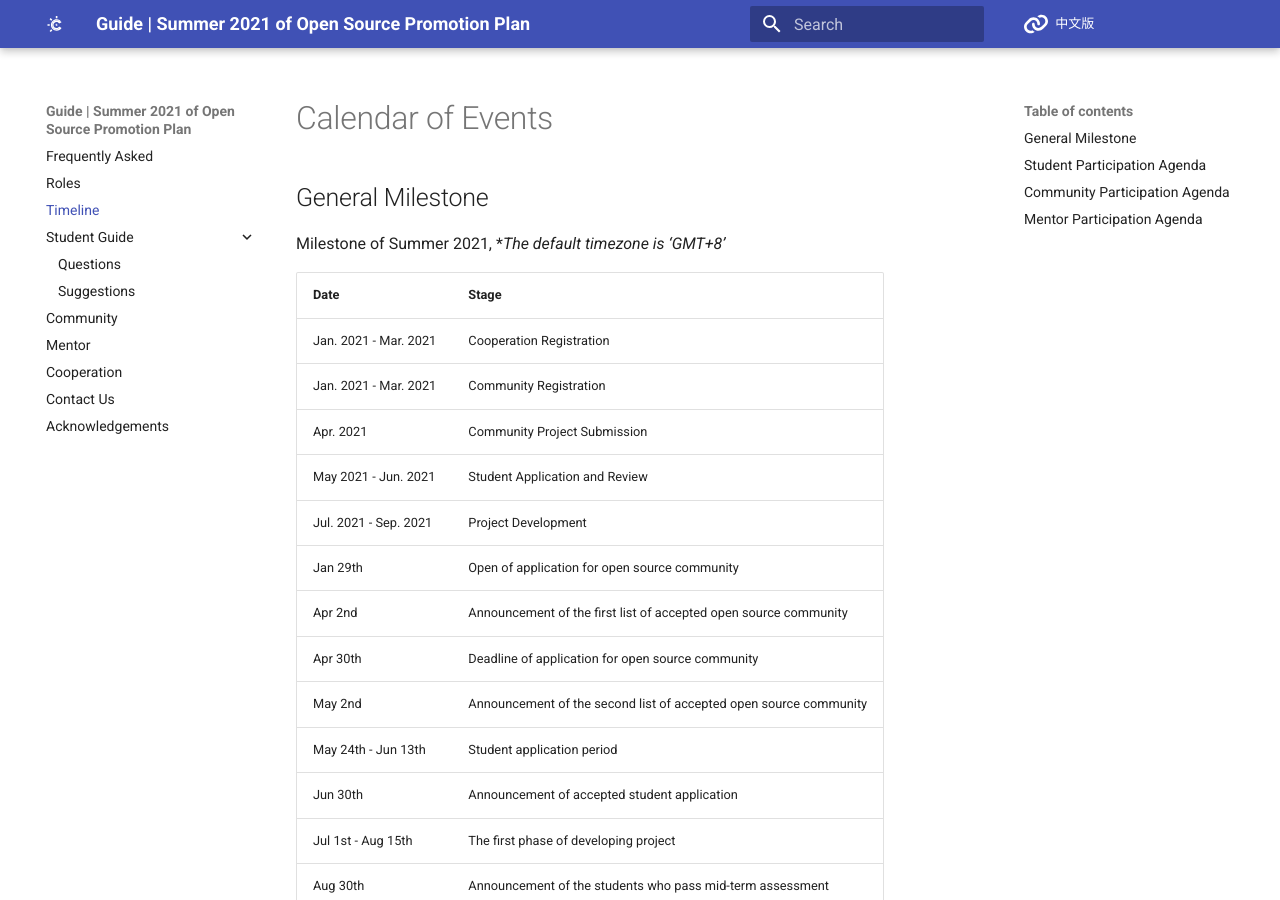
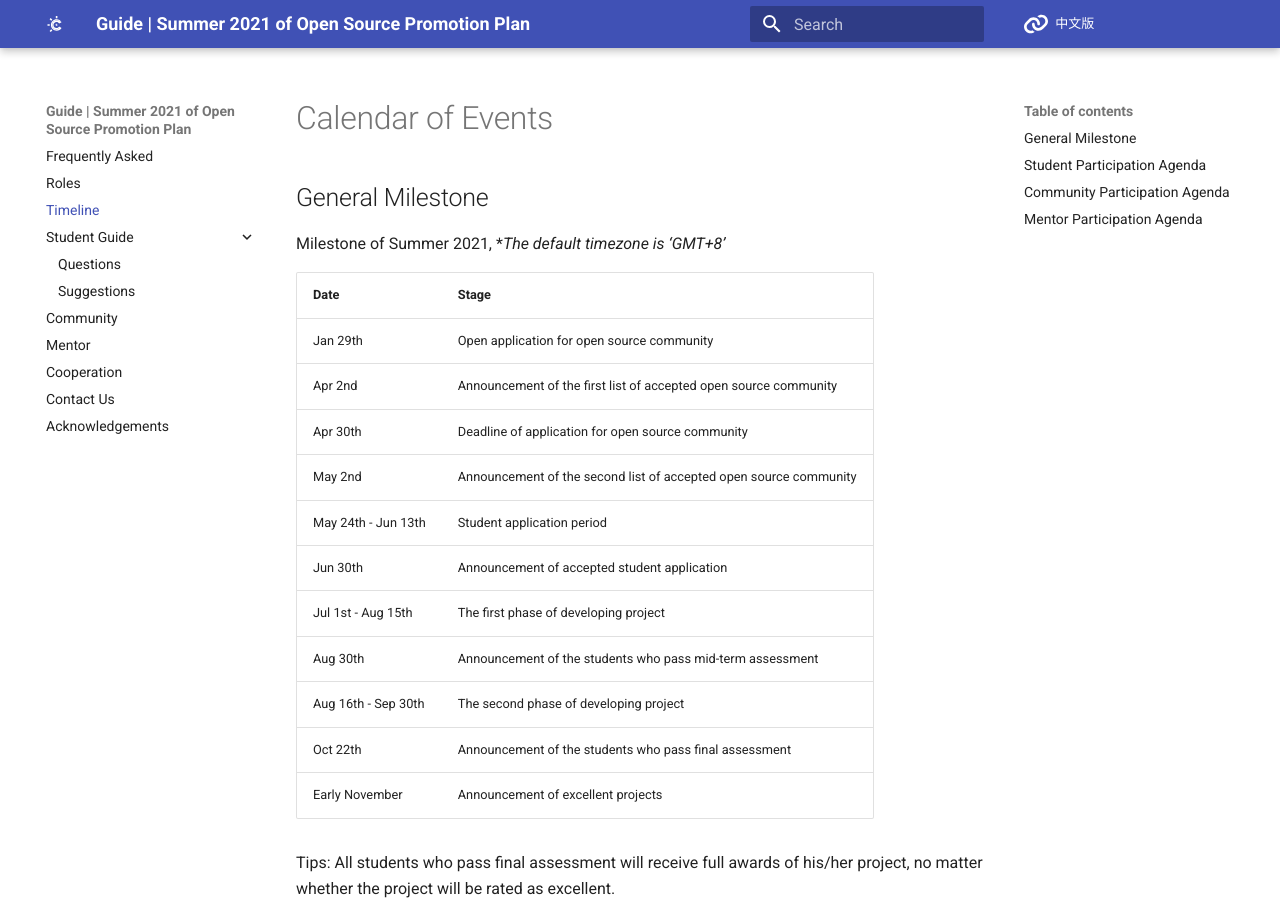
Before and after one commit to summer-ospp/help-en, an MkDocs documentation site: the page built from docs/timeline.md, in a window 1280 px wide and 900 px high. Built offline with MkDocs 1.6.1 and Material for MkDocs 9.7.7, drawn with Linux system fonts in a browser that asks for light colours; comment, search, counter and statistics services are not loaded.

Commit message:
Update timeline.md

```diff
--- a/docs/timeline.md
+++ b/docs/timeline.md
@@ -6,12 +6,7 @@ Milestone of Summer 2021, **The default timezone is ‘GMT+8’*
 
 | Date                  | Stage                                                             |
 | --------------------- | ----------------------------------------------------------------- |
-| Jan. 2021 - Mar. 2021 | Cooperation Registration                                          |
-| Jan. 2021 - Mar. 2021 | Community Registration                                            |
-| Apr. 2021             | Community Project Submission                                      |
-| May 2021 - Jun. 2021  | Student Application and Review                                    |
-| Jul. 2021 - Sep. 2021 | Project Development                                               |
-| Jan 29th              | Open of application for open source community                     |
+| Jan 29th              | Open application for open source community                     |
 | Apr 2nd               | Announcement of the first list of accepted open source community  |
 | Apr 30th              | Deadline of application for open source community                 |
 | May 2nd               | Announcement of the second list of accepted open source community |
```
